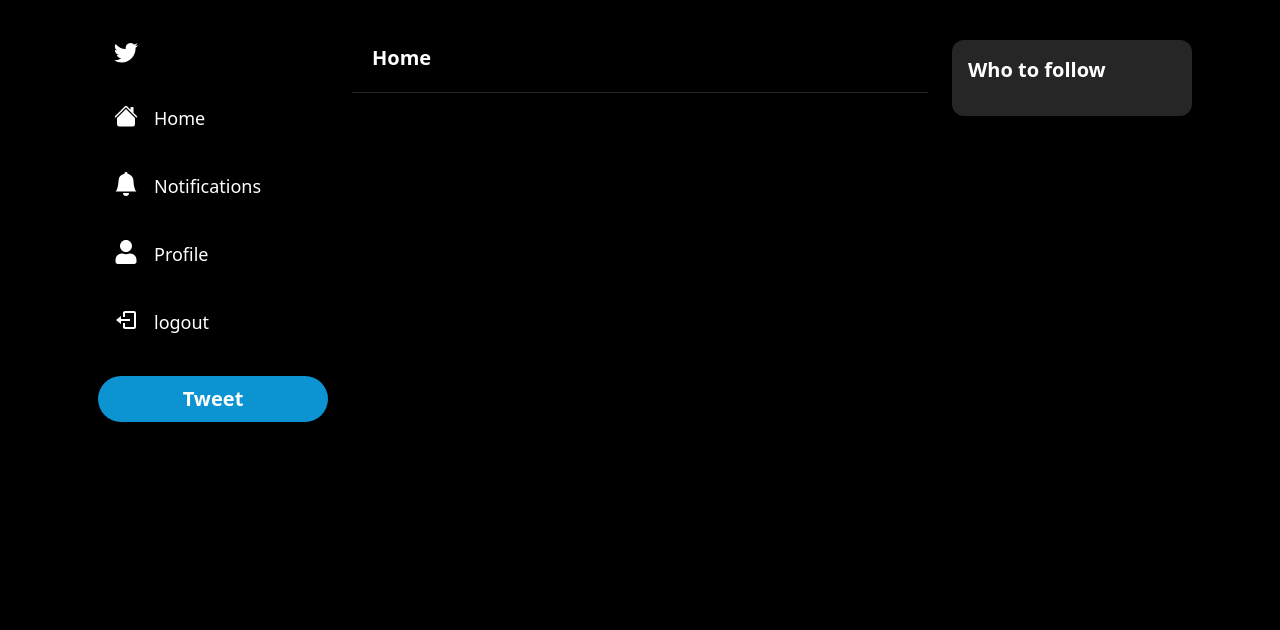
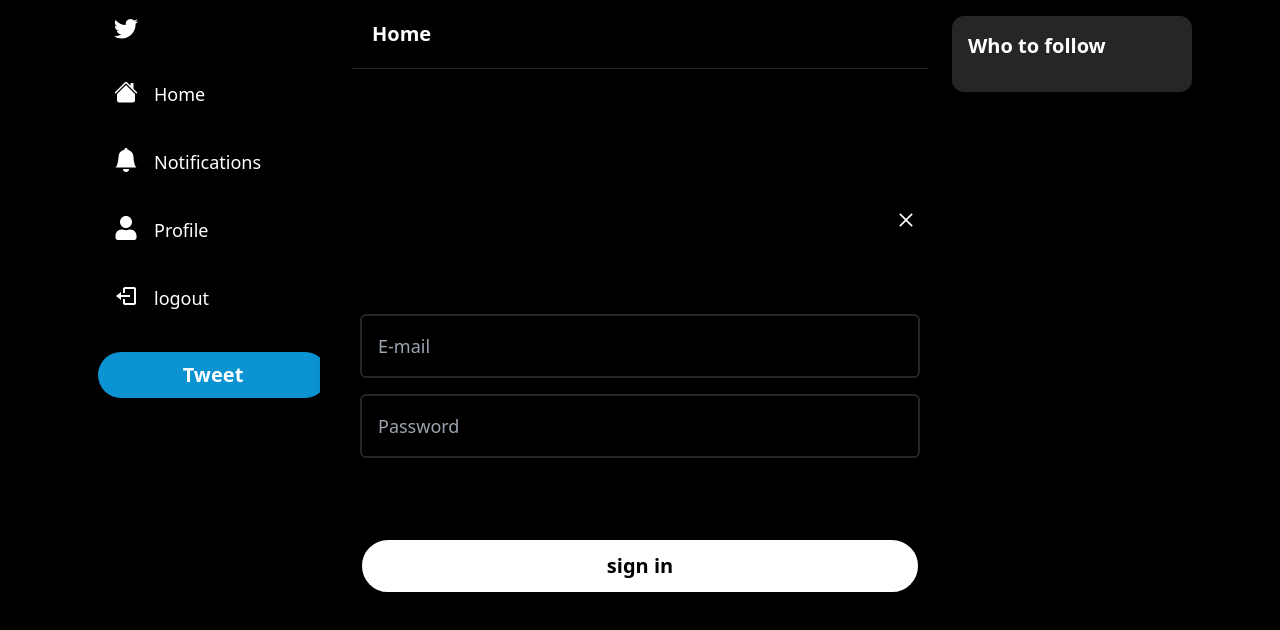
Before and after one commit to amanjiw/twitter-clone, a Next.js app: page / in a window 1280 px wide. Shown: the top 630 px of the page. Built offline with nearby package versions, Linux system fonts and the light colour scheme.

Commit message:
login modal developed

```diff
--- a/components/modals/LoginModal.tsx
+++ b/components/modals/LoginModal.tsx
@@ -1,7 +1,54 @@
-import React from "react";
+import React, { useCallback, useState } from "react";
+
+import useLoginModal from "@/hooks/useLoginModal";
+import Input from "../Input";
+import Modal from "../Modal";
 
 const LoginModal = () => {
-	return <div>LoginModal</div>;
+	const loginModal = useLoginModal();
+	const [email, setEmail] = useState("");
+	const [password, setPassword] = useState("");
+	const [isLoading, setIsLoading] = useState(false);
+
+	const onSubmit = useCallback(async () => {
+		try {
+			setIsLoading(true);
+
+			//TODO: add login
+
+			loginModal.onClose();
+		} catch (error) {
+			console.log(error);
+		}
+	}, [loginModal]);
+
+	const bodyContent = (
+		<div className="flex flex-col gap-4">
+			<Input
+				placeholder="E-mail"
+				onChange={(e) => setEmail(e.target.value)}
+				value={email}
+				disabled={isLoading}
+			/>
+			<Input
+				placeholder="Password"
+				onChange={(e) => setPassword(e.target.value)}
+				value={password}
+				disabled={isLoading}
+			/>
+		</div>
+	);
+
+	return (
+		<Modal
+			disabled={isLoading}
+			isOpen={loginModal.isOpen}
+			onClose={loginModal.onClose}
+			onSubmit={onSubmit}
+			actionLabel="sign in"
+			body={bodyContent}
+		/>
+	);
 };
 
 export default LoginModal;
--- a/hooks/useLoginModal.ts
+++ b/hooks/useLoginModal.ts
@@ -8,13 +8,15 @@
 }
 
 const useLoginModal = create<LoginModalStore>((set) => ({
-	isOpen: false,
-	onClose: () => {
-		isOpen: false;
-	},
-	onOpen: () => {
-		isOpen: true;
-	},
+	isOpen: true,
+	onClose: () =>
+		set({
+			isOpen: false,
+		}),
+	onOpen: () =>
+		set({
+			isOpen: true,
+		}),
 }));
 
 export default useLoginModal;
```
